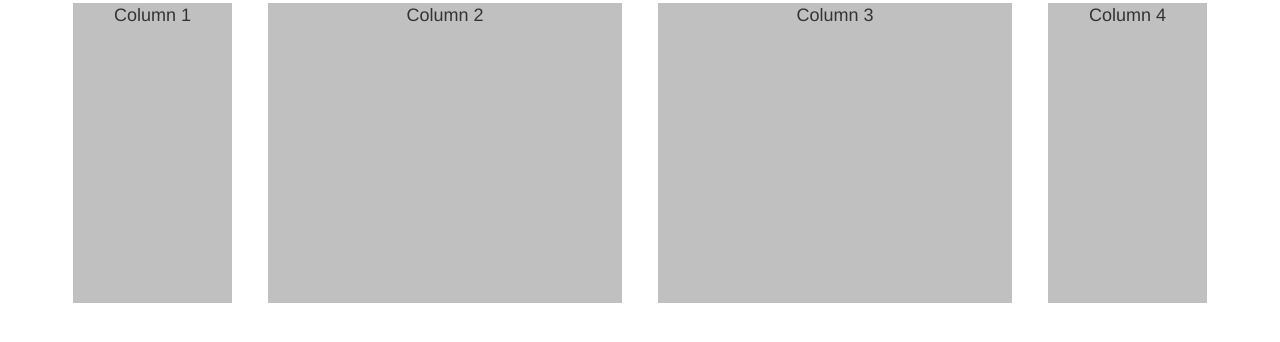
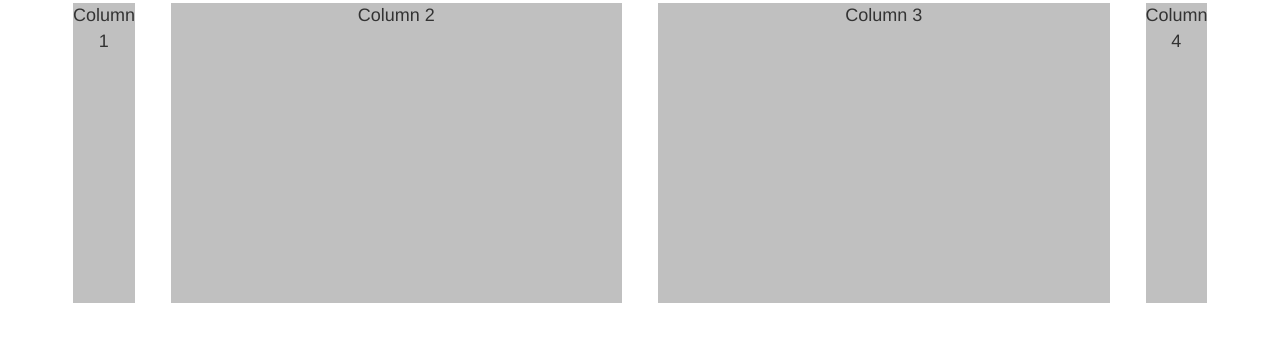
Before and after one commit to Siddhant2020/ResponsivreWebUsingBootstrap, a plain HTML site: page RepsonsiveWebBootstrapApplication/index.html in a window 1280 px wide. Drawn offline with nearby package versions, Linux system fonts and the light colour scheme.

Commit message:
changes Please enter the commit message for your changes. Lines starting

```diff
--- a/RepsonsiveWebBootstrapApplication/index.html
+++ b/RepsonsiveWebBootstrapApplication/index.html
@@ -20,16 +20,16 @@
 <body>
     <div class="container">
         <div class="row">
-            <div class="col-md-2">
+            <div class="col-md-1">
                 <div class="customDiv">Column 1</div>
             </div>
-            <div class="col-md-4">
+            <div class="col-md-5">
                 <div class="customDiv">Column 2</div>
             </div>
-            <div class="col-md-4">
+            <div class="col-md-5">
                 <div class="customDiv">Column 3</div>
             </div>
-            <div class="col-md-2">
+            <div class="col-md-1">
                 <div class="customDiv">Column 4</div>
             </div>
         </div>
```
